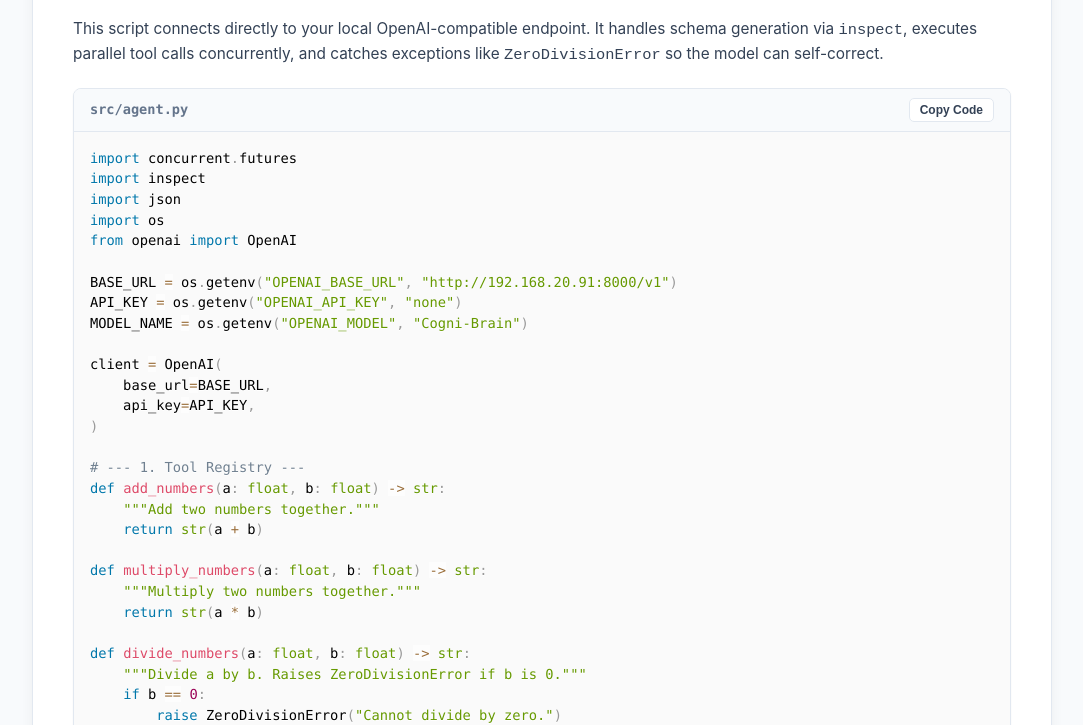
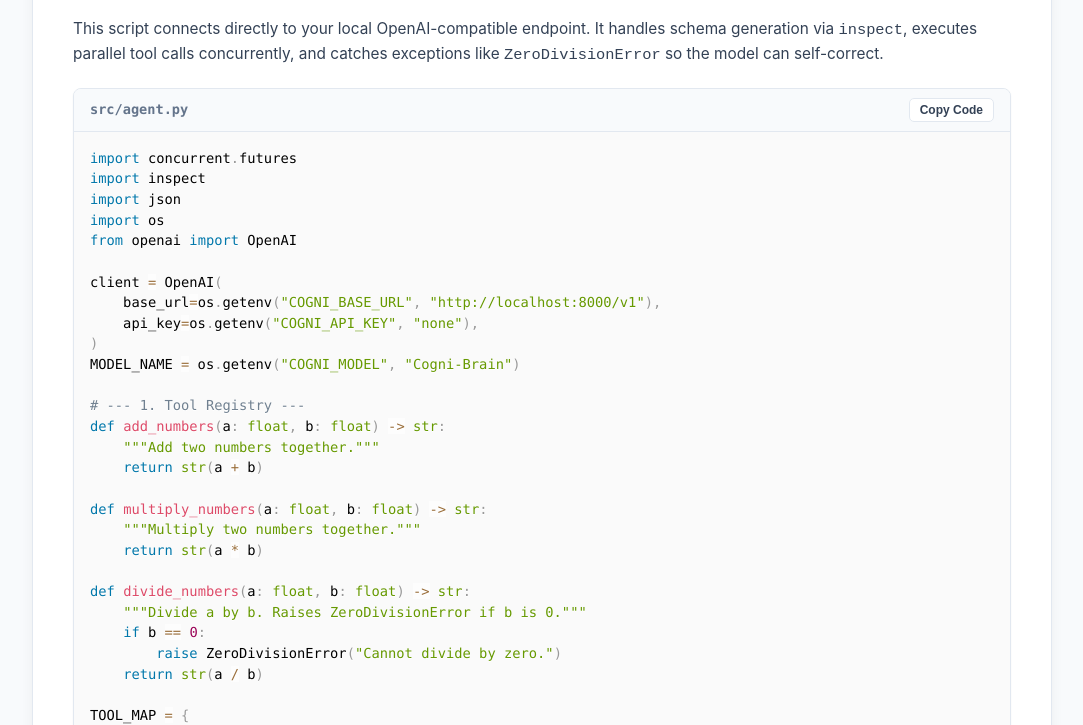
Before and after one commit to airawatraj/minimal-agentic-ai, a plain HTML site: page docs/index.html in a window 1280 px wide. Both pictures are taken after a click on the button "Next →". Shown: the part 488-1213 px from the top of the page, without its empty margins (98-1181 px from the left). Drawn offline with nearby package versions, Linux system fonts and the light colour scheme.

Commit message:
fix(security): sanitize hardcoded infrastructure IP with standard env vars
- Replace hardcoded IP with COGNI_BASE_URL (fallback to localhost:8000/v1) across all src/ agents
- Update docs/index.html code snippets to sanitize infrastructure IP
- Update .github/workflows/evals.yml and README.md with COGNI configuration
- Add .env.example with local inference defaults

```diff
--- a/docs/index.html
+++ b/docs/index.html
@@ -435,14 +435,11 @@ import json
 import os
 from openai import OpenAI
 
-BASE_URL = os.getenv("OPENAI_BASE_URL", "http://192.168.20.91:8000/v1")
-API_KEY = os.getenv("OPENAI_API_KEY", "none")
-MODEL_NAME = os.getenv("OPENAI_MODEL", "Cogni-Brain")
-
 client = OpenAI(
-    base_url=BASE_URL,
-    api_key=API_KEY,
+    base_url=os.getenv("COGNI_BASE_URL", "http://localhost:8000/v1"),
+    api_key=os.getenv("COGNI_API_KEY", "none"),
 )
+MODEL_NAME = os.getenv("COGNI_MODEL", "Cogni-Brain")
 
 # --- 1. Tool Registry ---
 def add_numbers(a: float, b: float) -> str:
@@ -579,14 +576,11 @@ from typing import Literal, Optional
 from openai import OpenAI
 from pydantic import BaseModel
 
-BASE_URL = os.getenv("OPENAI_BASE_URL", "http://192.168.20.91:8000/v1")
-API_KEY = os.getenv("OPENAI_API_KEY", "none")
-MODEL_NAME = os.getenv("OPENAI_MODEL", "Cogni-Brain")
-
 client = OpenAI(
-    base_url=BASE_URL,
-    api_key=API_KEY,
+    base_url=os.getenv("COGNI_BASE_URL", "http://localhost:8000/v1"),
+    api_key=os.getenv("COGNI_API_KEY", "none"),
 )
+MODEL_NAME = os.getenv("COGNI_MODEL", "Cogni-Brain")
 
 STATE_FILE = Path("agent_checkpoint.json")
 
@@ -778,14 +772,11 @@ import sqlite3
 from typing import List
 from openai import OpenAI
 
-BASE_URL = os.getenv("OPENAI_BASE_URL", "http://192.168.20.91:8000/v1")
-API_KEY = os.getenv("OPENAI_API_KEY", "none")
-MODEL_NAME = os.getenv("OPENAI_MODEL", "Cogni-Brain")
-
 client = OpenAI(
-    base_url=BASE_URL,
-    api_key=API_KEY,
+    base_url=os.getenv("COGNI_BASE_URL", "http://localhost:8000/v1"),
+    api_key=os.getenv("COGNI_API_KEY", "none"),
 )
+MODEL_NAME = os.getenv("COGNI_MODEL", "Cogni-Brain")
 
 # --- 1. SQLite In-Memory Setup ---
 conn = sqlite3.connect(":memory:")
@@ -966,14 +957,11 @@ from typing import Any, Callable, Dict, List
 from openai import OpenAI
 from pydantic import BaseModel, Field
 
-BASE_URL = os.getenv("OPENAI_BASE_URL", "http://192.168.20.91:8000/v1")
-API_KEY = os.getenv("OPENAI_API_KEY", "none")
-MODEL_NAME = os.getenv("OPENAI_MODEL", "Cogni-Brain")
-
 client = OpenAI(
-    base_url=BASE_URL,
-    api_key=API_KEY,
+    base_url=os.getenv("COGNI_BASE_URL", "http://localhost:8000/v1"),
+    api_key=os.getenv("COGNI_API_KEY", "none"),
 )
+MODEL_NAME = os.getenv("COGNI_MODEL", "Cogni-Brain")
 
 # --- 1. Database & Tools Setup ---
 def init_db():
@@ -1209,14 +1197,11 @@ from typing import List
 from openai import OpenAI
 from pydantic import BaseModel, Field
 
-BASE_URL = os.getenv("OPENAI_BASE_URL", "http://192.168.20.91:8000/v1")
-API_KEY = os.getenv("OPENAI_API_KEY", "none")
-MODEL_NAME = os.getenv("OPENAI_MODEL", "Cogni-Brain")
-
 client = OpenAI(
-    base_url=BASE_URL,
-    api_key=API_KEY,
+    base_url=os.getenv("COGNI_BASE_URL", "http://localhost:8000/v1"),
+    api_key=os.getenv("COGNI_API_KEY", "none"),
 )
+MODEL_NAME = os.getenv("COGNI_MODEL", "Cogni-Brain")
 
 # 1. Sandbox Database Fixture
 conn = sqlite3.connect(":memory:")
```
Also changed, not shown: 8 other files.
